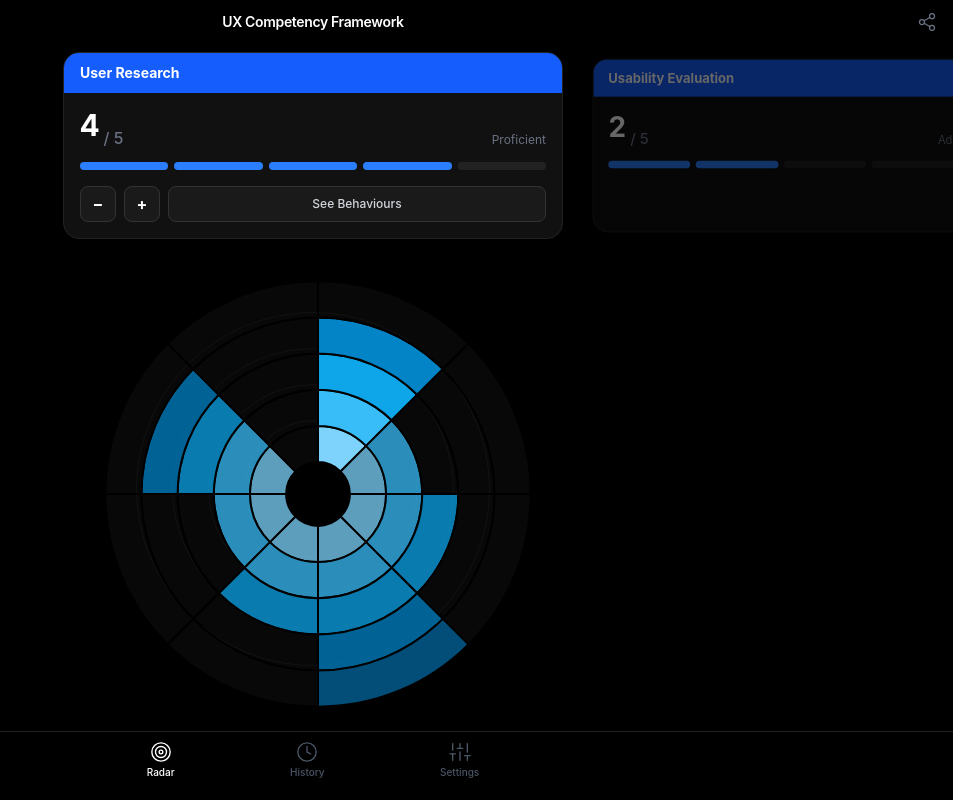
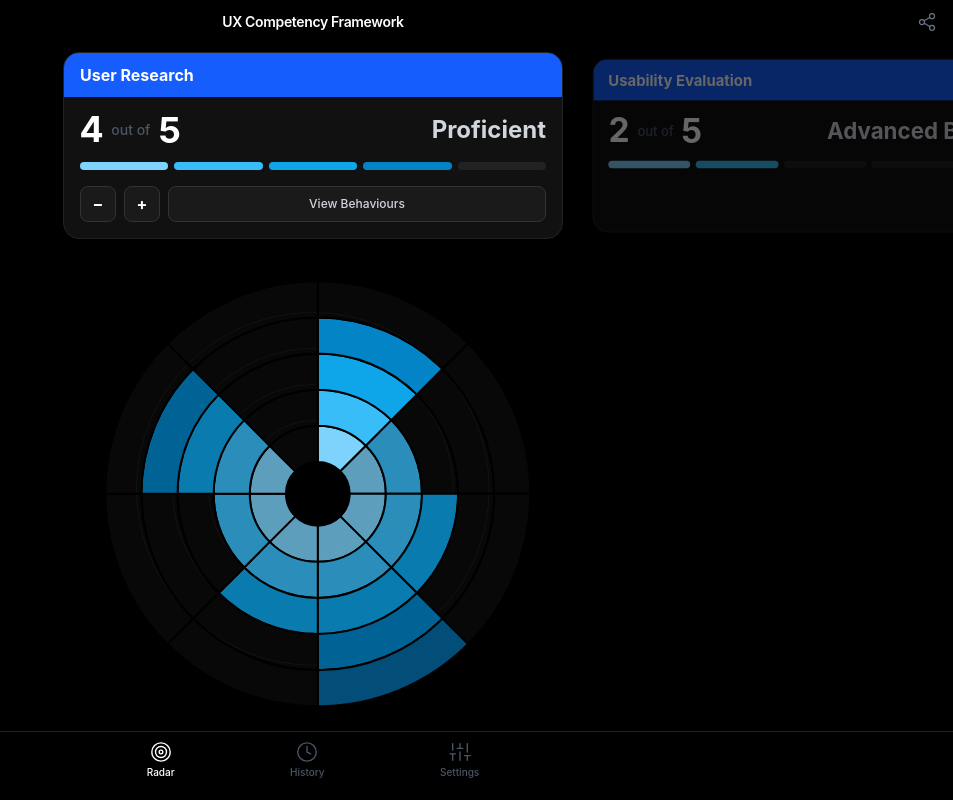
Before and after one commit to rhyspendred/competency-radar, a React (Vite) app: page / in a window 1280 px wide. Shown: the whole page, without its empty margins (327-1280 px from the left). Built offline with nearby package versions, Linux system fonts and the light colour scheme.

Commit message:
Refactor cards

```diff
--- a/src/components/Dashboard.tsx
+++ b/src/components/Dashboard.tsx
@@ -9,6 +9,9 @@ const SPRING = { type: "spring" as const, stiffness: 400, damping: 25 };
 const SIDE_MARGIN = 16;
 const MAX_WIDTH = 500;
 
+const BLUE_SHADES = ["#7dd3fc", "#38bdf8", "#0ea5e9", "#0284c7", "#0369a1"];
+const ORANGE_SHADES = ["#fdba74", "#fb923c", "#f97316", "#ea580c", "#c2410c"];
+
 /* ── Animated score digit ─────────────────────────────────── */
 
 function AnimatedScore({ value }: { value: number }) {
@@ -19,20 +22,40 @@ function AnimatedScore({ value }: { value: number }) {
   }, [value]);
 
   return (
-    <span
-      className="relative inline-flex items-center justify-center overflow-hidden font-bold text-3xl tabular-nums"
-      style={{ height: "1.3em", minWidth: "0.65em" }}
-    >
+    <span className="inline-flex overflow-hidden tabular-nums" style={{ height: "1.15em" }}>
       <AnimatePresence initial={false} mode="popLayout">
         <motion.span
           key={value}
-          initial={{ y: dir * 28, opacity: 0 }}
-          animate={{ y: 0, opacity: 1 }}
-          exit={{ y: -dir * 28, opacity: 0 }}
+          initial={{ y: dir * 32 }}
+          animate={{ y: 0 }}
+          exit={{ y: -dir * 32 }}
           transition={{ type: "spring", stiffness: 500, damping: 30 }}
-          className="absolute"
         >
           {value}
+        </motion.span>
+      </AnimatePresence>
+    </span>
+  );
+}
+
+function AnimatedLabel({ text, value }: { text: string; value: number }) {
+  const prev = useRef(value);
+  const dir = value > prev.current ? 1 : value < prev.current ? -1 : 0;
+  useEffect(() => {
+    prev.current = value;
+  }, [value]);
+
+  return (
+    <span className="inline-flex overflow-hidden" style={{ height: "1.3em" }}>
+      <AnimatePresence initial={false} mode="popLayout">
+        <motion.span
+          key={text}
+          initial={{ x: dir * 30, opacity: 0, filter: "blur(4px)" }}
+          animate={{ x: 0, opacity: 1, filter: "blur(0px)" }}
+          exit={{ x: -dir * 30, opacity: 0, filter: "blur(4px)" }}
+          transition={{ type: "spring", stiffness: 200, damping: 22 }}
+        >
+          {text}
         </motion.span>
       </AnimatePresence>
     </span>
@@ -182,7 +205,7 @@ export default function Dashboard() {
                   <div
                     className={`px-4 py-2.5 flex items-center justify-between gap-3 ${accent}`}
                   >
-                    <h2 className="text-sm font-bold text-white truncate">
+                    <h2 className="text-base font-bold text-white truncate">
                       {item.label}
                     </h2>
                     {item.isTarget && (
@@ -195,13 +218,21 @@ export default function Dashboard() {
                   {/* Body */}
                   <div className="px-4 pt-3 pb-4 space-y-3">
                     {/* Score row */}
-                    <div className="flex items-baseline gap-1">
-                      <AnimatedScore value={item.score} />
-                      <span className="text-base text-gray-500 font-medium">
-                        / {item.maxScore}
+                    <div className="flex items-center font-bold">
+                      <span className="text-4xl text-white">
+                        <AnimatedScore value={item.score} />
                       </span>
-                      <span className="text-xs text-gray-500 ml-auto">
-                        {item.scaleName}
+                      <span className="text-sm font-medium text-gray-600 mx-2">
+                        out of
+                      </span>
+                      <span className="text-4xl text-white">
+                        {item.maxScore}
+                      </span>
+                      <span className="text-2xl text-gray-300 ml-auto">
+                        <AnimatedLabel
+                          text={item.scaleName}
+                          value={item.score}
+                        />
                       </span>
                     </div>
 
@@ -210,13 +241,15 @@ export default function Dashboard() {
                       {Array.from({ length: item.maxScore }, (_, i) => (
                         <div
                           key={i}
-                          className={`h-2 flex-1 rounded-full transition-colors duration-200 ${
-                            i < item.score
-                              ? item.isTarget
-                                ? "bg-orange-500"
-                                : "bg-blue-500"
-                              : "bg-[#222]"
-                          }`}
+                          className="h-2 flex-1 rounded-full transition-colors duration-200"
+                          style={{
+                            backgroundColor:
+                              i < item.score
+                                ? item.isTarget
+                                  ? ORANGE_SHADES[i]
+                                  : BLUE_SHADES[i]
+                                : "#222",
+                          }}
                         />
                       ))}
                     </div>
@@ -257,7 +290,7 @@ export default function Dashboard() {
                           }}
                           className="flex-1 h-9 rounded-lg bg-[#1a1a1a] border border-[#333] text-xs font-medium text-gray-300 hover:text-white hover:border-[#444] transition-colors cursor-pointer"
                         >
-                          See Behaviours
+                          View Behaviours
                         </motion.button>
                       </div>
                     )}
```
